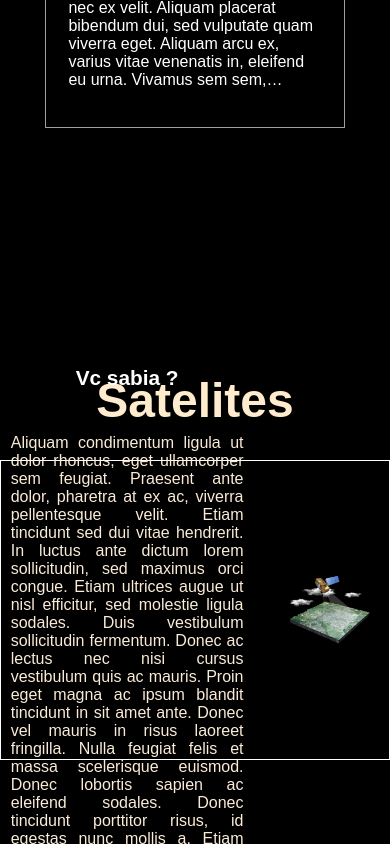
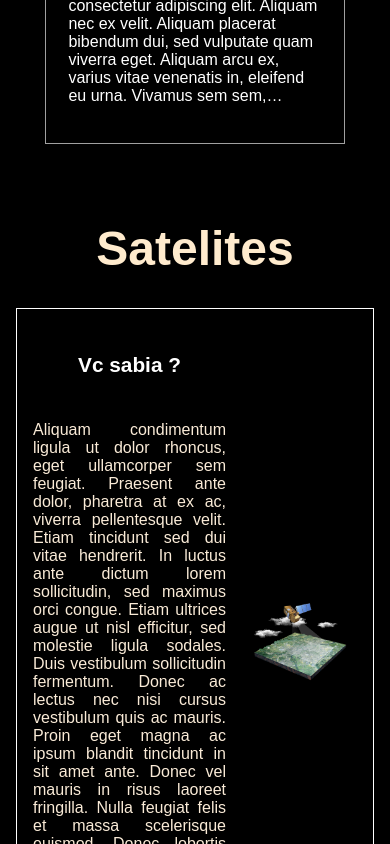
Before and after one commit to kayo12/langing-page-space, a Next.js app: page / in a window 390 px wide. Shown: the part 4780-5624 px from the top of the page. Built offline with nearby package versions, Linux system fonts and the light colour scheme; a web font is replaced by a local one.

Commit message:
Update: responsividade no section no texto a imagem da div

```diff
--- a/src/styles/globals.css
+++ b/src/styles/globals.css
@@ -21,6 +21,7 @@ a {
   flex-direction: column;
   justify-content: center;
   align-items: center;
+  padding: 1rem;
 }
 
 
@@ -197,17 +198,18 @@ a {
 }
 
 .stl-container{
+  width: 100%;
+  height: auto;
+  border: 1px solid white;
+  padding: 1rem;
   flex-wrap: wrap;
-  height: 300px;
-  border: 1px solid white;
-  flex-direction: column;
 }
 
 .satellite-description{
   display: flex;
   flex-direction: column;
   justify-content: center;
-  width: 60%;
+  flex: 3 100px;
   height: 100%;
 }
 
@@ -217,6 +219,10 @@ a {
   font-size: 1.3rem;
 }
 
+/* .satellite-description{
+  flex: 1;
+} */
+
 .satellite-description > p
 {
   text-align: justify;
@@ -225,11 +231,12 @@ a {
 }
 
 .satellite-img{
-width: 30%;
+  flex: 1 100px;
 height: 100%;
 perspective: 100px;
 padding-left: 1rem;
 }
+
 
 .satellite-img img{
   max-width: 100%;
@@ -335,3 +342,7 @@ padding-left: 1rem;
   list-style-type: none;
   padding-left: 1rem;
 }
+
+.rodape-info  ul li{
+  list-style-type: none;
+}
```
